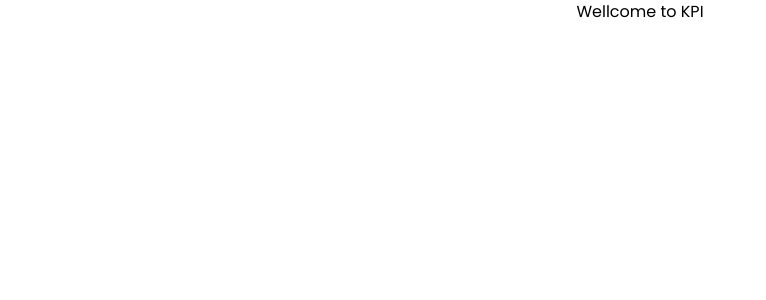
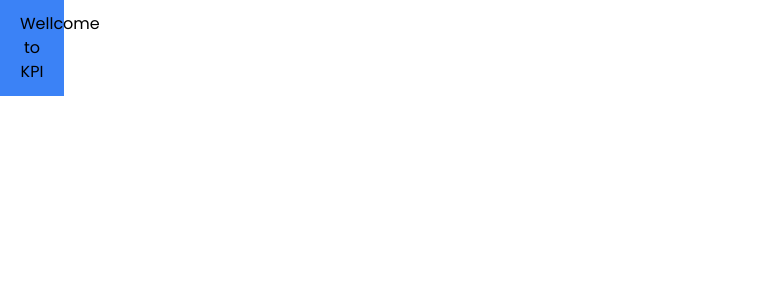
Before and after one commit to MuhammadAlwan30/KPI-Web, a Next.js app: page /app in a window 1280 px wide. Shown: the top 300 px of the page, without its empty margins (0-766 px from the left). Built offline with nearby package versions, Linux system fonts and the light colour scheme.

Commit message:
update app

```diff
--- a/pages/app.js
+++ b/pages/app.js
@@ -6,7 +6,7 @@ export default function app(){
    <Head>
      <title>Test my app</title>
    </Head>
-     <div className="text-center font-sans text-500-slate">
+     <div className="text-center font-sans text-500-slate bg-blue-500 px-5 py-3 w-16">
       Wellcome to KPI
      </div>
    </>
```
